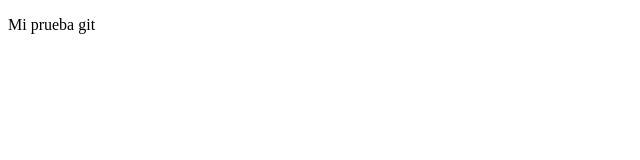
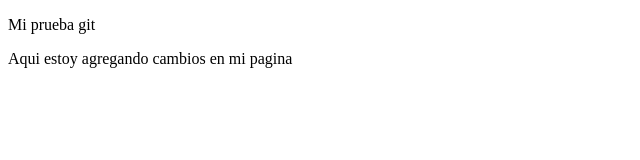
Before and after one commit to richarn/clases, a plain HTML site: page index.html in a window 1280 px wide. Shown: the whole page, without its empty margins (0-640 px from the left). Drawn offline with Linux system fonts and the light colour scheme.

Commit message:
Se ha agregado nuevas etiquetas

```diff
--- a/index.html
+++ b/index.html
@@ -5,5 +5,6 @@
 	</head>
 	<body>
 		<p>Mi prueba git</p>
+		<g>Aqui estoy agregando cambios en mi pagina</g>
 	</body>
 </html>
```
